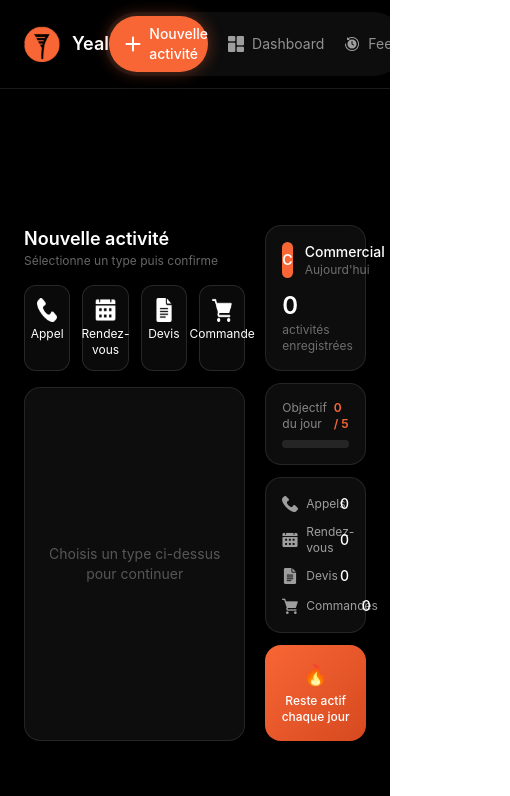
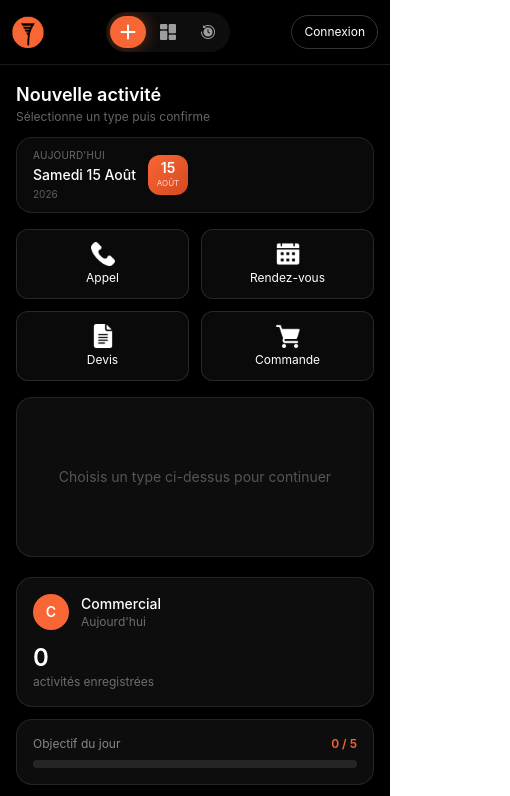
Before and after one commit to ZouheirFAKIR/salestrack, a React app in the folder frontend/: page /nouvelle-activite in a window 390 px wide. Shown: the top 796 px of the page, 510 px wide, since content can reach past the window. Built offline with nearby package versions, Linux system fonts and the light colour scheme; the HTML template or start-up script is replaced by a standard one.

Commit message:
Add responsive design, delete activity feature, fix daily stats reset bug

```diff
--- a/frontend/src/components/Navbar.jsx
+++ b/frontend/src/components/Navbar.jsx
@@ -24,42 +24,42 @@ function Navbar() {
   };
 
   return (
-    <nav className="bg-black border-b border-white/10 px-6 py-3 flex items-center justify-between sticky top-0 z-20">
-      <div className="flex items-center gap-3">
-        <img src={yealeadLogo} alt="Yealead" className="w-9 h-9 object-contain" />
-        <span className="text-white font-semibold text-lg">Yealead</span>
+    <nav className="bg-black border-b border-white/10 px-3 sm:px-6 py-3 flex items-center justify-between sticky top-0 z-20 gap-2">
+      <div className="flex items-center gap-2 shrink-0">
+        <img src={yealeadLogo} alt="Yealead" className="w-8 h-8 sm:w-9 sm:h-9 object-contain" />
+        <span className="text-white font-semibold text-base sm:text-lg hidden sm:inline">SalesTrack</span>
       </div>
 
-      <div className="flex gap-1 bg-white/5 rounded-full p-1">
+      <div className="flex gap-1 bg-white/5 rounded-full p-1 overflow-x-auto max-w-full">
         {links.map((link) => {
           const active = location.pathname === link.path;
           return (
             <Link
               key={link.path}
               to={link.path}
-              className="flex items-center gap-2 px-4 py-2 rounded-full text-sm transition-all duration-200"
+              className="flex items-center gap-1.5 sm:gap-2 px-2.5 sm:px-4 py-2 rounded-full text-xs sm:text-sm transition-all duration-200 whitespace-nowrap shrink-0"
               style={active ? { backgroundColor: ACCENT, color: '#fff', fontWeight: 500, boxShadow: `0 0 16px ${ACCENT}66` } : { color: 'rgba(255,255,255,0.55)' }}
               onMouseEnter={(e) => { if (!active) e.currentTarget.style.color = '#fff'; }}
               onMouseLeave={(e) => { if (!active) e.currentTarget.style.color = 'rgba(255,255,255,0.55)'; }}
             >
               <img src={link.icon} alt="" className="w-4 h-4" style={{ filter: active ? 'brightness(0) invert(1)' : 'brightness(0) invert(1) opacity(0.6)' }} />
-              {link.label}
+              <span className="hidden sm:inline">{link.label}</span>
             </Link>
           );
         })}
       </div>
 
       {user ? (
-        <div className="flex items-center gap-3">
-          <div className="w-9 h-9 rounded-full flex items-center justify-center text-white text-sm font-medium" style={{ backgroundColor: ACCENT }}>
+        <div className="flex items-center gap-2 sm:gap-3 shrink-0">
+          <div className="w-8 h-8 sm:w-9 sm:h-9 rounded-full flex items-center justify-center text-white text-xs sm:text-sm font-medium" style={{ backgroundColor: ACCENT }}>
             {user.nom?.charAt(0).toUpperCase()}
           </div>
-          <button onClick={handleLogout} className="text-xs text-white/40 hover:text-white transition-colors">
+          <button onClick={handleLogout} className="text-xs text-white/40 hover:text-white transition-colors hidden sm:inline">
             Déconnexion
           </button>
         </div>
       ) : (
-        <Link to="/login" className="text-sm px-4 py-2 rounded-full border border-white/20 text-white hover:bg-white hover:text-black transition-all">
+        <Link to="/login" className="text-xs sm:text-sm px-3 sm:px-4 py-2 rounded-full border border-white/20 text-white hover:bg-white hover:text-black transition-all whitespace-nowrap shrink-0">
           Connexion
         </Link>
       )}
--- /dev/null
+++ b/frontend/src/components/WeeklyTargetHistory.jsx
@@ -0,0 +1,52 @@
+import { useEffect, useState } from 'react';
+import { apiFetch } from '../utils/api';
+
+const ACCENT = '#f86635';
+
+function WeeklyTargetHistory() {
+  const [data, setData] = useState([]);
+
+  useEffect(() => {
+    apiFetch('http://localhost:5000/api/activities/weekly-target')
+      .then((r) => r.json())
+      .then(setData);
+  }, []);
+
+  const jourFr = (dateStr) => new Date(dateStr).toLocaleDateString('fr-FR', { weekday: 'long' });
+  const isToday = (dateStr) => dateStr === new Date().toISOString().split('T')[0];
+
+  return (
+    <div className="bg-white/5 border border-white/10 rounded-xl p-5">
+      <p className="text-sm text-white/50 mb-4">Historique des objectifs</p>
+      <div className="flex flex-col gap-2">
+        {data.map((d, i) => (
+          <div
+            key={d.jour}
+            className="flex items-center justify-between py-2 px-3 rounded-lg"
+            style={{
+              backgroundColor: isToday(d.jour) ? 'rgba(248,102,53,0.08)' : 'transparent',
+              animation: `fadeIn 0.3s ease ${i * 0.05}s both`,
+            }}
+          >
+            <span className="text-sm text-white/70 capitalize">
+              {isToday(d.jour) ? "Aujourd'hui" : jourFr(d.jour)}
+            </span>
+            <div className="flex items-center gap-2">
+              <span className="text-sm font-medium" style={{ color: d.atteint ? ACCENT : 'rgba(255,255,255,0.5)' }}>
+                {d.total}/{d.target}
+              </span>
+              {d.atteint && (
+                <svg width="16" height="16" viewBox="0 0 24 24" fill="none" stroke={ACCENT} strokeWidth="2.5" strokeLinecap="round" strokeLinejoin="round">
+                  <path d="M20 6L9 17l-5-5" />
+                </svg>
+              )}
+            </div>
+          </div>
+        ))}
+      </div>
+      <style>{`@keyframes fadeIn { from { opacity: 0; transform: translateX(-6px); } to { opacity: 1; transform: translateX(0); } }`}</style>
+    </div>
+  );
+}
+
+export default WeeklyTargetHistory;
--- a/frontend/src/pages/NouvelleActivite.jsx
+++ b/frontend/src/pages/NouvelleActivite.jsx
@@ -37,9 +37,20 @@ function NouvelleActivite() {
   const icons = { appel: phoneIcon, rdv: calendarIcon, devis: documentIcon, commande: cartIcon };
   const labels = { appel: 'Appels', rdv: 'Rendez-vous', devis: 'Devis', commande: 'Commandes' };
 
+  const getDateParts = () => {
+    const today = new Date();
+    const jourComplet = today.toLocaleDateString('fr-FR', { weekday: 'long', day: 'numeric', month: 'long' });
+    const jourNum = today.getDate();
+    const moisAbrev = today.toLocaleDateString('fr-FR', { month: 'short' }).replace('.', '');
+    const annee = today.getFullYear();
+    return { jourComplet, jourNum, moisAbrev, annee };
+  };
+
   const loadStats = () => {
     if (!token) return;
-    apiFetch('http://localhost:5000/api/activities/stats').then(r => r.json()).then(setTodayStats);
+    apiFetch('http://localhost:5000/api/activities/stats/today')
+      .then(r => r.json())
+      .then(setTodayStats);
   };
 
   useEffect(() => { loadStats(); }, []);
@@ -100,26 +111,42 @@ function NouvelleActivite() {
   const progressPercent = Math.min(Math.round((totalToday / dailyTarget) * 100), 100);
 
   return (
-    <div className="bg-black h-[calc(100vh-56px)] overflow-hidden p-6 flex items-center justify-center">
+    <div className="bg-black min-h-[calc(100vh-64px)] p-4 sm:p-6 flex items-center justify-center">
       <Confetti show={showConfetti} />
       {showSuccess && <SuccessModal onClose={() => setShowSuccess(false)} />}
 
-      <div className="max-w-4xl w-full grid grid-cols-3 gap-5">
+      <div className="max-w-4xl w-full grid grid-cols-1 lg:grid-cols-3 gap-5">
 
-        <div className="col-span-2 flex flex-col gap-4">
-          <div className="flex items-center justify-between">
+        <div className="lg:col-span-2 flex flex-col gap-4">
+          <div className="flex flex-col sm:flex-row sm:items-center justify-between gap-3">
             <div>
               <h1 className="text-lg font-semibold text-white">Nouvelle activité</h1>
               <p className="text-white/40 text-xs">Sélectionne un type puis confirme</p>
             </div>
+
+            <div className="flex items-center gap-3 sm:gap-4 bg-[#0a0a0a] border border-white/10 rounded-2xl px-4 sm:px-5 py-2.5 sm:py-3">
+              <div>
+                <p className="text-white/40 text-[10px] sm:text-[11px] uppercase tracking-wide mb-0.5">Aujourd'hui</p>
+                <p className="text-white text-sm sm:text-base font-medium capitalize">{getDateParts().jourComplet}</p>
+                <p className="text-white/35 text-[10px] sm:text-[11px] mt-0.5">{getDateParts().annee}</p>
+              </div>
+              <div
+                className="w-10 h-10 sm:w-12 sm:h-12 rounded-xl flex flex-col items-center justify-center shrink-0"
+                style={{ background: `linear-gradient(135deg, ${ACCENT}, #d6491f)` }}
+              >
+                <span className="text-white text-sm sm:text-base font-semibold leading-none">{getDateParts().jourNum}</span>
+                <span className="text-white/80 text-[8px] sm:text-[9px] uppercase mt-0.5">{getDateParts().moisAbrev}</span>
+              </div>
+            </div>
+
             {combo > 0 && (
-              <span className="text-xs text-white px-3 py-1 rounded-full animate-bounce" style={{ backgroundColor: ACCENT, boxShadow: `0 0 20px ${ACCENT}80` }}>
+              <span className="text-xs text-white px-3 py-1 rounded-full animate-bounce shrink-0 self-start sm:self-auto" style={{ backgroundColor: ACCENT, boxShadow: `0 0 20px ${ACCENT}80` }}>
                 Combo x{combo} 🔥
               </span>
             )}
           </div>
 
-          <div className="grid grid-cols-4 gap-3">
+          <div className="grid grid-cols-2 sm:grid-cols-4 gap-3">
             {activityTypes.map((t) => (
               <button
                 key={t.key}
@@ -135,7 +162,7 @@ function NouvelleActivite() {
             ))}
           </div>
 
-          <div className="p-5 bg-white/5 border border-white/10 rounded-2xl flex-1 flex flex-col justify-center">
+          <div className="p-4 sm:p-5 bg-white/5 border border-white/10 rounded-2xl flex-1 flex flex-col justify-center min-h-[160px]">
             {!type && (
               <p className="text-white/30 text-sm text-center">Choisis un type ci-dessus pour continuer</p>
             )}
@@ -201,7 +228,7 @@ function NouvelleActivite() {
           {message && <p className="text-sm font-medium animate-[fadeIn_0.2s_ease]" style={{ color: ACCENT }}>{message}</p>}
         </div>
 
-        <div className="col-span-1 flex flex-col gap-3">
+        <div className="lg:col-span-1 flex flex-col gap-3">
           <div className="bg-white/5 border border-white/10 rounded-2xl p-4">
             <div className="flex items-center gap-3 mb-3">
               <div className="w-9 h-9 rounded-full flex items-center justify-center text-white text-sm font-semibold" style={{ backgroundColor: ACCENT }}>
```
Also changed, not shown: frontend/src/pages/Dashboard.jsx (+15 -12 lines), frontend/src/pages/Feed.jsx (+51 -5 lines), 2 other files (tests, documents, lock files or other folders).
